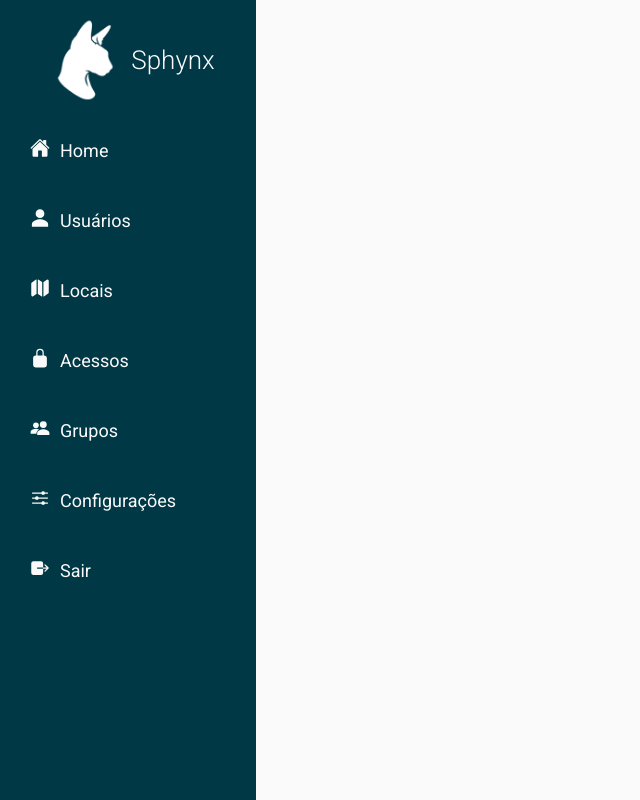
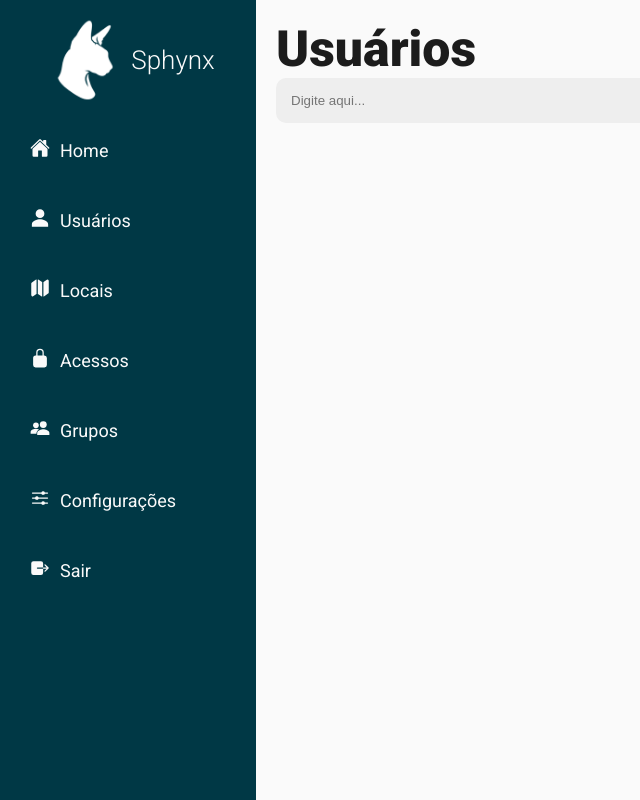
Before and after one commit to Cliyo/Sphynx-Website, a React (Create React App) app: page /customers in a window 1280 px wide. Shown: the whole page, without its empty margins (0-640 px from the left). Built offline with nearby package versions, Linux system fonts and the light colour scheme; a web font is replaced by a local one.

Commit message:
feat: create customers component and input global component

```diff
--- a/src/Routes.tsx
+++ b/src/Routes.tsx
@@ -1,4 +1,5 @@
 import { NavigationBar } from "components/NavigationBar"
+import { Customers } from "pages/Customers"
 import { BrowserRouter, Route, Routes } from "react-router-dom"
 
 export const RouteApp = () => {
@@ -6,7 +7,7 @@ export const RouteApp = () => {
         <BrowserRouter>
             <NavigationBar />
             <Routes>
-
+                <Route path="/customers" element={<Customers />} />
             </Routes>
         </BrowserRouter>
     )
--- /dev/null
+++ b/src/components/Input/index.tsx
@@ -0,0 +1,11 @@
+import { Container, InputCamp, Label } from "./styles"
+import { InputProps } from "./types"
+
+export const Input = (props: InputProps) => {
+    return (
+        <Container>
+            {props.label && <Label>{props.label}</Label>}
+            <InputCamp placeholder={props.placeholder} />
+        </Container>
+    )
+}
--- /dev/null
+++ b/src/components/Input/styles.ts
@@ -0,0 +1,36 @@
+import styled, { css } from "styled-components";
+
+export const Container = styled.div`
+    display: flex;
+    flex-direction: column;
+
+    width: 100%;
+    height: 40px;
+`
+
+export const Label = styled.p`
+    ${({theme}) => css`
+        color: ${theme.COLORS.NEUTRAL_900};
+        font-weight: ${theme.FONT_WEIGHT.NORMAL};
+        font-size: ${theme.FONT_SIZE.XSMALL}px;
+    `}
+`
+
+export const InputCamp = styled.input`
+    border: 10px;
+    border: 0;
+
+    width: 100%;
+    height: 50px;
+
+    background-color: ${({theme}) => theme.COLORS.NEUTRAL_200};
+
+    padding: 15px;
+
+    border-radius: 10px;
+    border: 0;
+
+    &:focus-visible{
+        outline: none;
+    }
+`
--- /dev/null
+++ b/src/components/Input/types.ts
@@ -0,0 +1,4 @@
+export type InputProps = {
+    label?: string
+    placeholder: string
+}
--- /dev/null
+++ b/src/pages/Customers/index.tsx
@@ -0,0 +1,13 @@
+import { Input } from "components/Input"
+import { Container, InputsContainer, Title } from "./styles"
+
+export const Customers = () => {
+    return (
+        <Container>
+            <Title> Usuários </Title>
+            <InputsContainer>
+                <Input placeholder="Digite aqui..." />
+            </InputsContainer>
+        </Container>
+    )
+}
--- /dev/null
+++ b/src/pages/Customers/styles.ts
@@ -0,0 +1,27 @@
+import styled, { css } from "styled-components";
+
+export const Container = styled.div`
+    display: flex;
+    flex-direction: column;
+
+    flex: 1;
+    height: 100%;
+
+    padding: 20px;
+`
+
+export const Title = styled.h1`
+    ${({theme}) => css`
+        color: ${theme.COLORS.NEUTRAL_900};
+        font-weight: ${theme.FONT_WEIGHT.BOLDER};
+        font-size: ${theme.FONT_SIZE.XXLARGE}px;
+    `}
+    width: 100%;
+    text-align: left;
+`
+
+export const InputsContainer = styled.div`
+    display: flex;
+
+
+`
--- a/src/themes/globalStyle.ts
+++ b/src/themes/globalStyle.ts
@@ -14,6 +14,7 @@ export const GlobalStyle = createGlobalStyle`
 
     #root{
         position: relative;
+        display: flex;
         width: 100%;
         height: 100vh;
         background-color: #FAFAFA;
```
